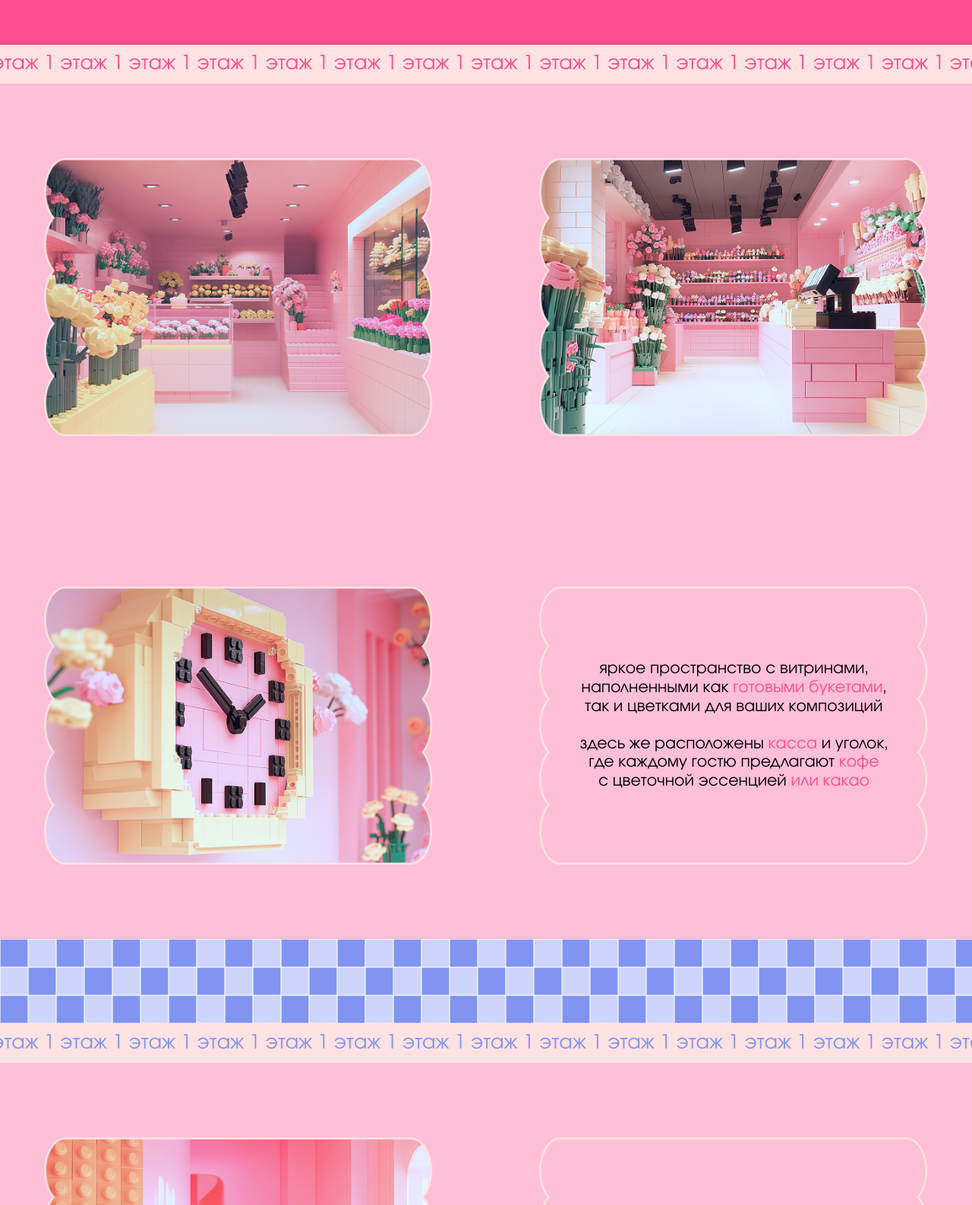
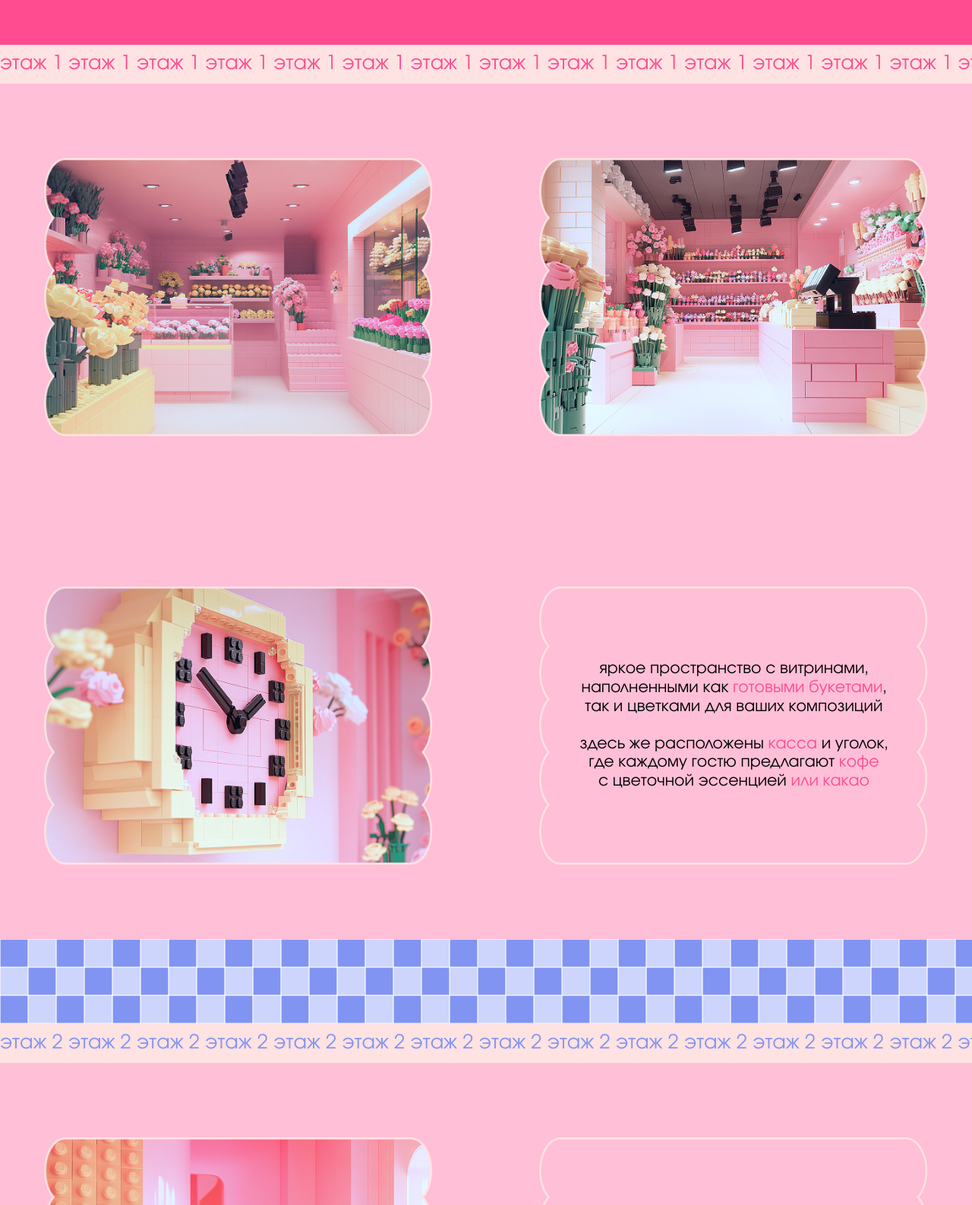
Before and after one commit to Lekaaman/lygoris4module, a plain HTML site: page building.html in a window 1280 px wide. Shown: the part 1192-2778 px from the top of the page at 76% size. Drawn offline with Linux system fonts and the light colour scheme.

Commit message:
Update building.html

```diff
--- a/building.html
+++ b/building.html
@@ -46,7 +46,7 @@
      <!-- бегущая строка -->
     <div class="line_container">
         <div class="run_line">
-            1 этаж 1 этаж 1 этаж 1 этаж 1 этаж 1 этаж 1 этаж 1 этаж 1 этаж 1 этаж 1 этаж 1 этаж 1 этаж 1 этаж 1 этаж 1 этаж 1 этаж 1 этаж 1 1 этаж 1 этаж 1 1 этаж 1 этаж 1 1 этаж 1 этаж 1 1 этаж 1 этаж
+            1 этаж 1 этаж 1 этаж 1 этаж 1 этаж 1 этаж 1 этаж 1 этаж 1 этаж 1 этаж 1 этаж 1 этаж 1 этаж 1 этаж 1 этаж 1 этаж 1 этаж 1 этаж 1 этаж 1 этаж 1 этаж 1 этаж 1 этаж 1 этаж 1 этаж 1 этаж
         </div>
     </div>
 
@@ -83,7 +83,7 @@
     <!-- бегущая строка -->
     <div class="line_container">
         <div class="run_line2">
-            1 этаж 1 этаж 1 этаж 1 этаж 1 этаж 1 этаж 1 этаж 1 этаж 1 этаж 1 этаж 1 этаж 1 этаж 1 этаж 1 этаж 1 этаж 1 этаж 1 этаж 1 этаж 1 1 этаж 1 этаж 1 1 этаж 1 этаж 1 1 этаж 1 этаж 1 1 этаж 1 этаж
+            2 этаж 2 этаж 2 этаж 2 этаж 2 этаж 2 этаж 2 этаж 2 этаж 2 этаж 2 этаж 2 этаж 2 этаж 2 этаж 2 этаж 2 этаж 2 этаж 2 этаж 2 этаж 2 этаж 2 этаж 2 этаж 2 этаж 2 этаж 2 этаж 2 этаж 2 этаж
         </div>
     </div>
 
```
